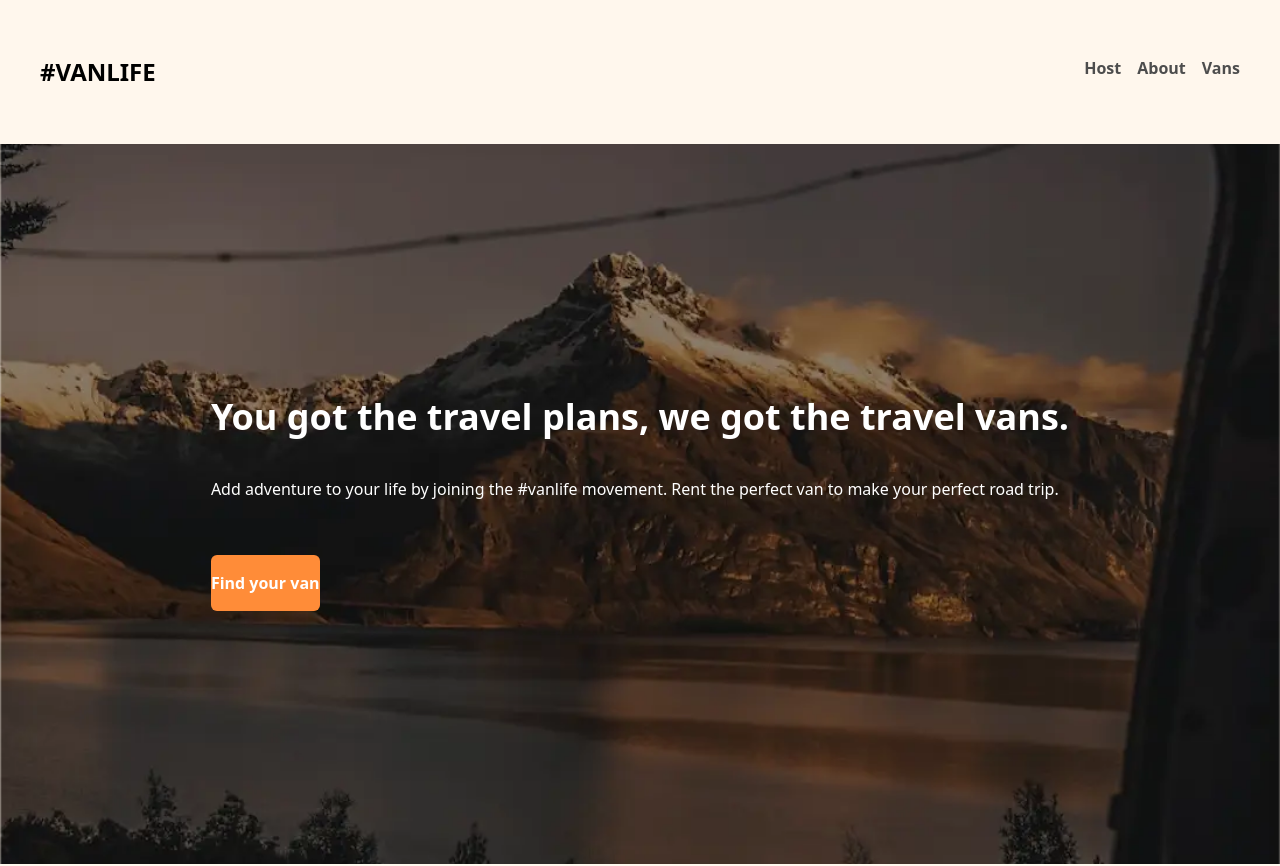
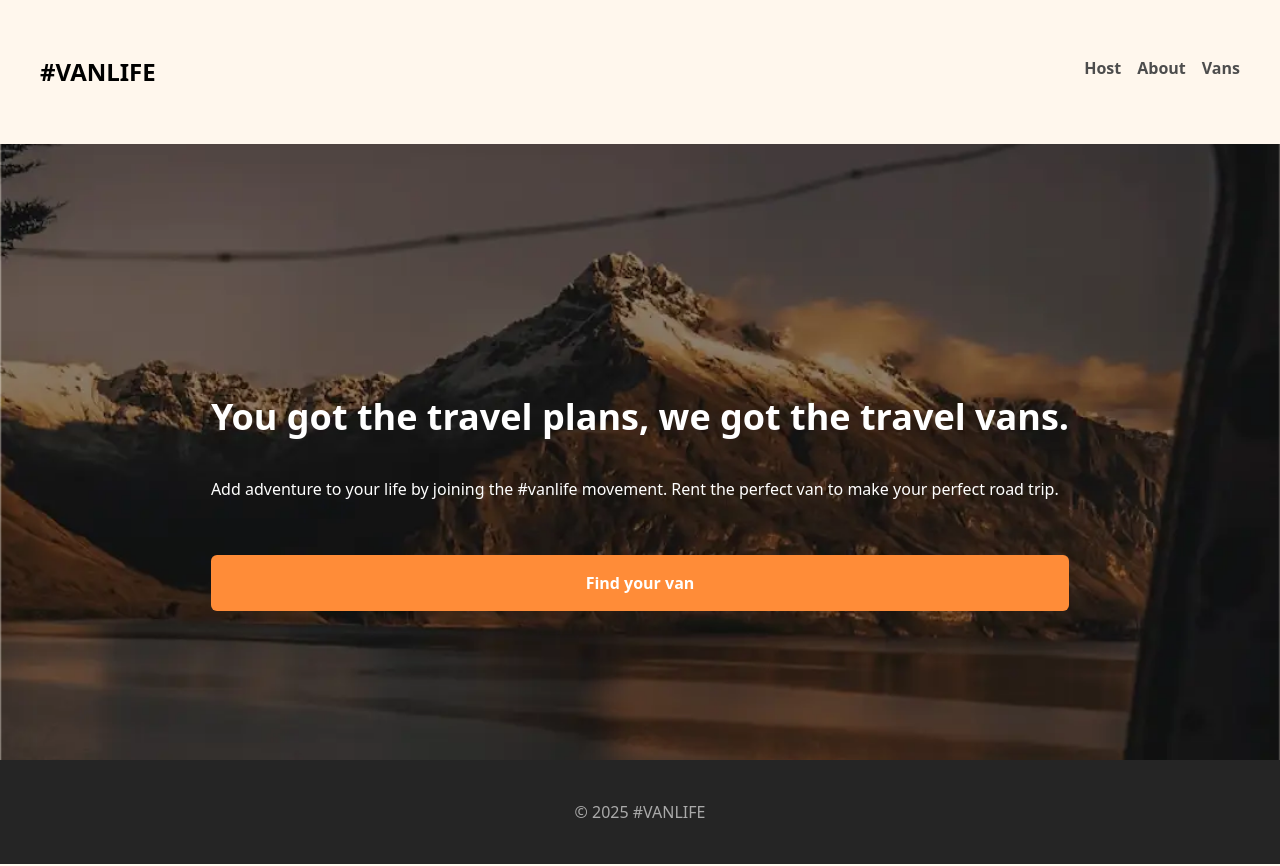
Before and after one commit to JoleneKearse/vanlife, a React (Vite) app: page / in a window 1280 px wide. Shown: the top 866 px of the page. Built offline with nearby package versions, Linux system fonts and the light colour scheme.

Commit message:
chore: fix button width change

```diff
--- a/src/components/Button.jsx
+++ b/src/components/Button.jsx
@@ -1,9 +1,19 @@
-const Button = ({ btnColor, btnTextColor = "text-brand-200", btnWeight, BtnWidth, children, onClick }) => {
+const Button = ({
+  btnColor,
+  btnTextColor = "text-brand-200",
+  btnWeight,
+  BtnWidth,
+  children,
+  onClick,
+}) => {
   return (
-    <button className={`${btnColor} ${btnTextColor} ${btnWeight} ${BtnWidth} rounded-md py-4 mt-3.5`} onClick={onClick}>
+    <button
+      className={`${btnColor} ${btnTextColor} ${btnWeight} ${BtnWidth} rounded-md py-4 mt-3.5 w-full`}
+      onClick={onClick}
+    >
       {children}
     </button>
   );
-}
+};
 
 export default Button;
--- a/src/pages/HomePage.jsx
+++ b/src/pages/HomePage.jsx
@@ -3,7 +3,7 @@ import Button from "../components/Button";
 
 const HomePage = () => {
   return (
-    <main className="bg-[url(/hero.webp)] w-full h-[90vh] bg-cover bg-center flex flex-col justify-center items-center text-white gap-8 text-balance text-prose">
+    <main className="bg-[url(/hero.webp)] w-full h-[90vh] bg-cover bg-center flex flex-col justify-center items-center text-white gap-8 text-balance text-prose -mb-40">
       <div className="flex flex-col gap-10 mx-10">
         <h1 className="text-4xl font-extrabold">
           You got the travel plans, we got the travel vans.
```
